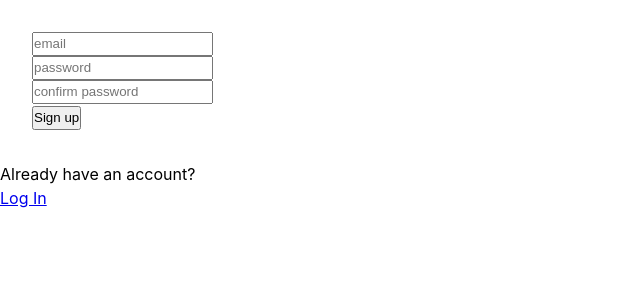
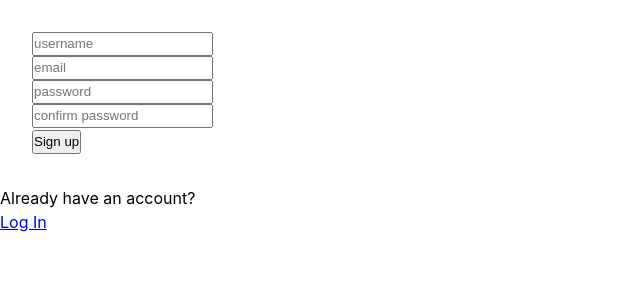
Before and after one commit to RoWaBo/movie-buddy, a React (Create React App) app: page /signup in a window 1280 px wide. Shown: the top 300 px of the page, without its empty margins (0-640 px from the left). Built offline with nearby package versions, Linux system fonts and the light colour scheme; no server answers.

Commit message:
Added username to SignUp form and signUp in AuthContext

```diff
--- a/src/contexts/AuthContext.js
+++ b/src/contexts/AuthContext.js
@@ -5,6 +5,7 @@ import {
 	sendEmailVerification,
 	signInWithEmailAndPassword,
 	signOut,
+	updateProfile,
 } from "firebase/auth";
 import { auth } from "../firebaseConfig";
 
@@ -18,27 +19,28 @@ export const AuthProvider = ({ children }) => {
 	const [currentUser, setCurrentUser] = useState();
 	const [loading, setLoading] = useState(true);
 
-	const signUp = async (email, password) => {
+	const signUp = async (username, email, password) => {
 		const userCredentials = await createUserWithEmailAndPassword(
 			auth,
 			email,
 			password
 		);
-		userCredentials && sendEmailVerification(userCredentials.user);
+		await updateProfile(userCredentials.user, {
+			displayName: username,
+		});
+		await sendEmailVerification(userCredentials.user);
 		return userCredentials;
 	};
-	const login = (email, password) => {
-		return signInWithEmailAndPassword(auth, email, password);
-	};
-	const logout = () => signOut();
+
+	const login = (email, password) => signInWithEmailAndPassword(auth, email, password);
+
+	const logout = () => signOut(auth);
 
 	useEffect(() => {
-		const unsubscribe = onAuthStateChanged(auth, user => {
+		return onAuthStateChanged(auth, user => {
 			setCurrentUser(user);
 			setLoading(false);
 		});
-
-		return unsubscribe;
 	}, []);
 
 	const contextValues = {
--- a/src/pages/SignUp.js
+++ b/src/pages/SignUp.js
@@ -23,7 +23,7 @@ const SignUp = () => {
 		}
 		(async () => {
 			try {
-				await signUp(form.email, form.password);
+				await signUp(form.username, form.email, form.password);
 				navigate("/profile");
 			} catch (error) {
 				setErrorMessage(error.message);
@@ -47,6 +47,17 @@ const SignUp = () => {
 				css={formStyle}
 				onSubmit={handleSubmit(onSubmit)}
 				layout>
+				<motion.input
+					className="input"
+					layout
+					type="text"
+					placeholder={"username"}
+					onFocus={() => setErrorMessage(false)}
+					whileFocus={{ scale: 1.02 }}
+					{...register("username", {
+						required: "username is required",
+					})}
+				/>
 				<motion.input
 					className="input"
 					layout
@@ -80,7 +91,9 @@ const SignUp = () => {
 				/>
 				{(Object.keys(errors).length !== 0 || errorMessage) && (
 					<ErrorMessage icon>
-						{errorMessage ? errorMessage : "Email and password is required"}
+						{errorMessage
+							? errorMessage
+							: "Username, email and password is required"}
 					</ErrorMessage>
 				)}
 				<motion.button layout type="submit">
```
